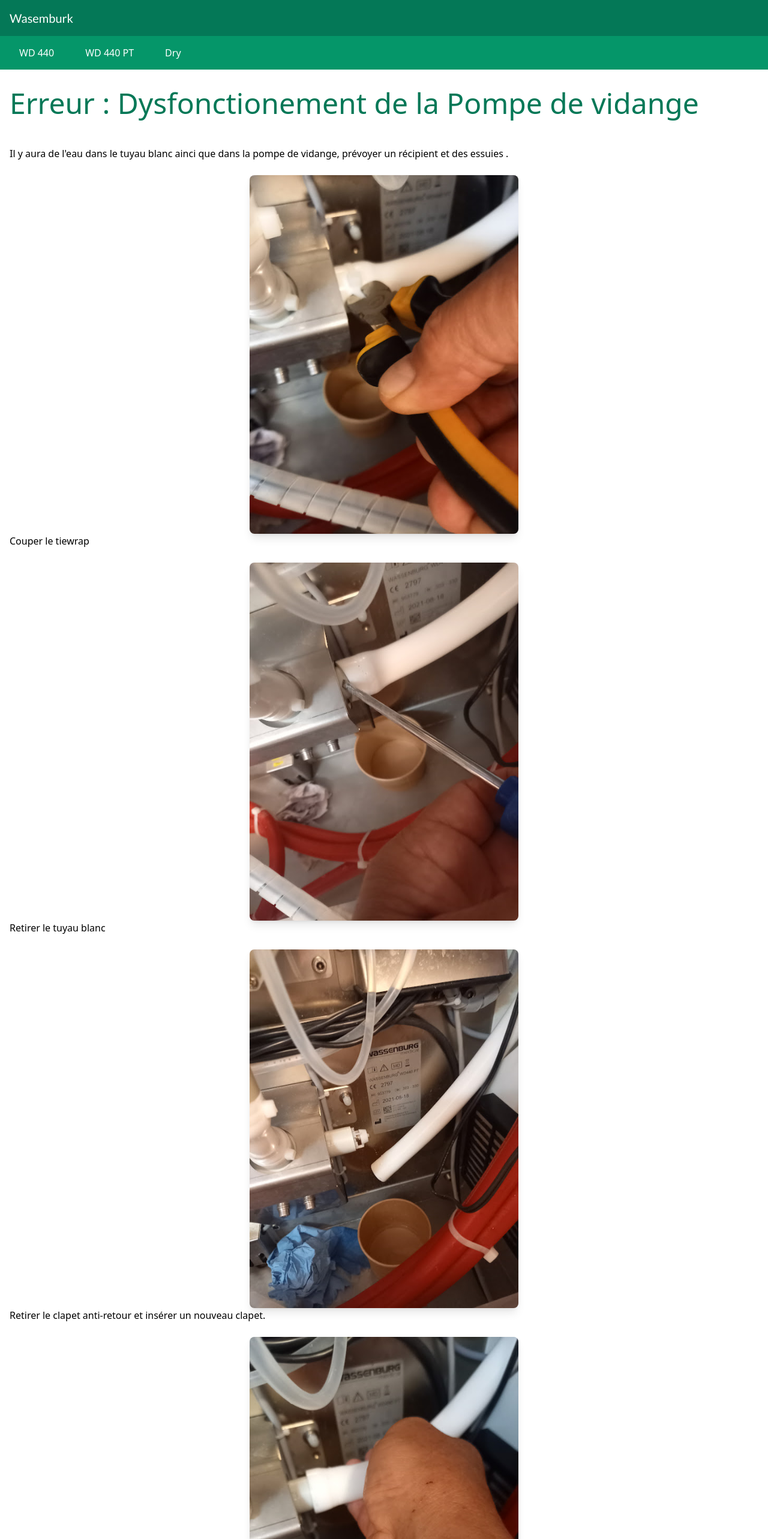
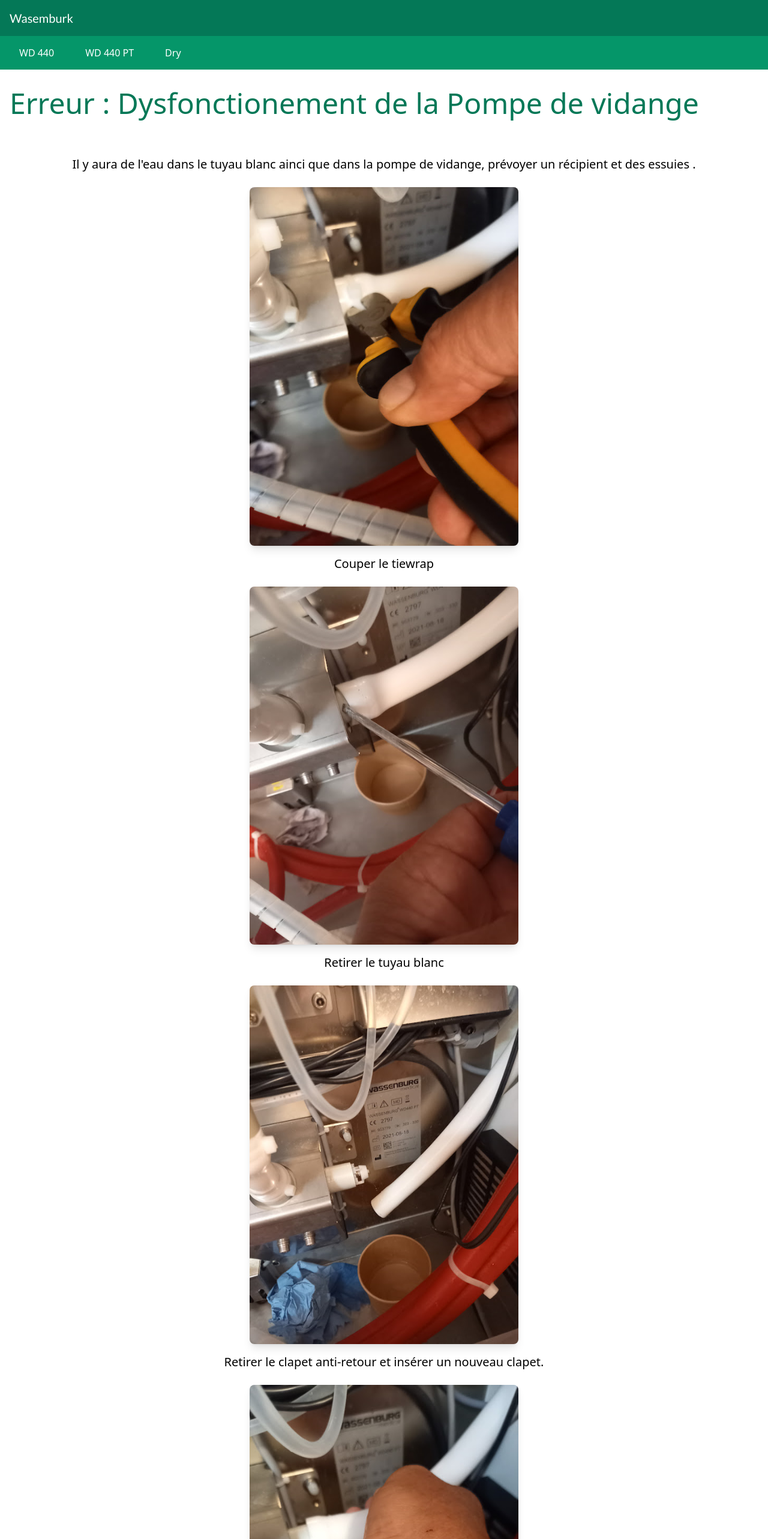
Before and after one commit to Quent-Matt/Project-Wasemburk, a React (Vite) app: page /Erreur-pompe-Vidange in a window 1280 px wide. Shown: the top 2566 px of the page at 60% size. Built offline with nearby package versions, Linux system fonts and the light colour scheme.

Commit message:
ajustement message

```diff
--- a/src/pages/Error/PompeVidange.jsx
+++ b/src/pages/Error/PompeVidange.jsx
@@ -11,7 +11,7 @@ export default function PompeVidange() {
     return (
         <div>
             <h2 className="text-5xl pb-12 pt-4 text-emerald-700 font-medium">Erreur : Dysfonctionement de la Pompe de vidange</h2>
-            <div>Il y aura de l'eau dans le tuyau blanc ainci que dans la
+            <div className="text-xl flex justify-center pt-4">Il y aura de l'eau dans le tuyau blanc ainci que dans la
                 pompe de vidange, prévoyer un récipient et des
                 essuies .</div>
             <img
@@ -19,7 +19,7 @@ export default function PompeVidange() {
                 alt="Machine WD 440 (PT) pompe vidange"
                 className="mt-6 w-full max-w-md mx-auto rounded-lg shadow-lg"
             />
-            <div>
+            <div className="text-xl flex justify-center pt-4">
                 Couper le tiewrap
             </div>
             <img
@@ -27,20 +27,20 @@ export default function PompeVidange() {
                 alt="Machine WD 440 (PT) pompe vidange"
                 className="mt-6 w-full max-w-md mx-auto rounded-lg shadow-lg"
             />
-            <div>Retirer le tuyau blanc </div>
+            <div className="text-xl flex justify-center pt-4">Retirer le tuyau blanc </div>
             <img
                 src={pompeVidange2}
                 alt="Machine WD 440 (PT) pompe vidange"
                 className="mt-6 w-full max-w-md mx-auto rounded-lg shadow-lg"
             />
-            <div>Retirer le clapet anti-retour et insérer un nouveau
+            <div className="text-xl flex justify-center pt-4">Retirer le clapet anti-retour et insérer un nouveau
                 clapet. </div>
             <img
                 src={pompeVidange3}
                 alt="Machine WD 440 (PT) pompe vidange"
                 className="mt-6 w-full max-w-md mx-auto rounded-lg shadow-lg"
             />
-            <div>Connecter le tuyau .</div>
+            <div className="text-xl flex justify-center pt-4">Connecter le tuyau .</div>
             <img
                 src={pompeVidange4}
                 alt="Machine WD 440 (PT) pompe vidange"
@@ -51,7 +51,7 @@ export default function PompeVidange() {
                 alt="Machine WD 440 (PT) pompe vidange"
                 className="mt-6 w-full max-w-md mx-auto rounded-lg shadow-lg"
             />
-            <div> Fixer un tiewrap.</div>
+            <div className="text-xl flex justify-center pt-4"> Fixer un tiewrap.</div>
         </div>
     )
 }
--- a/src/pages/Error/PressionCirculation.jsx
+++ b/src/pages/Error/PressionCirculation.jsx
@@ -12,7 +12,7 @@ export default function PressionCirculation() {
         <div>
            <h2 className="text-5xl pb-12 pt-4 text-emerald-700 font-medium">Erreur : Pas de pression de circulation</h2>
             <div>
-                <div>Il existe plusieurs cause pour ce message</div>
+                <div className="text-xl flex justify-center pt-4">Il existe plusieurs cause pour ce message</div>
                 <div>
                     1 ere cause, le tube hélicoïdal est obstrué par un objet  cliqué ici
                     2ème cause,  le bras oscillant ne tourne pas      cliqué ici
@@ -25,7 +25,7 @@ export default function PressionCirculation() {
                     alt="Machine WD 440 (PT) pression circulation"
                     className="mt-6 w-full max-w-md mx-auto rounded-lg shadow-lg"
                 />
-                <div>Dévisser la bague.</div>
+                <div className="text-xl flex justify-center pt-4">Dévisser la bague.</div>
                 <img
                     src={pressioncirculation1}
                     alt="Machine WD 440 (PT) pression circulation"
@@ -36,13 +36,13 @@ export default function PressionCirculation() {
                     alt="Machine WD 440 (PT) pression circulation"
                     className="mt-6 w-full max-w-md mx-auto rounded-lg shadow-lg"
                 />
-                <div>nspecter l'intérieur à la recherche d'un objet.</div>
+                <div className="text-xl flex justify-center pt-4">nspecter l'intérieur à la recherche d'un objet.</div>
                 <img
                     src={pressioncirculation3}
                     alt="Machine WD 440 (PT) pression circulation"
                     className="mt-6 w-full max-w-md mx-auto rounded-lg shadow-lg"
                 />
-                <div>Nettoyer le filtre</div>
+                <div className="text-xl flex justify-center pt-4">Nettoyer le filtre</div>
                 <img
                     src={pressioncirculation4}
                     alt="Machine WD 440 (PT) pression circulation"
@@ -53,7 +53,7 @@ export default function PressionCirculation() {
                     alt="Machine WD 440 (PT) pression circulation"
                     className="mt-6 w-full max-w-md mx-auto rounded-lg shadow-lg"
                 />
-                <div>Visser la bague</div>
+                <div className="text-xl flex justify-center pt-4">Visser la bague</div>
             </div>
         </div>
     )
--- a/src/pages/InstalationWD440PT.jsx
+++ b/src/pages/InstalationWD440PT.jsx
@@ -28,7 +28,7 @@ export default function InstallationWD440PT() {
                 alt="Machine WD 440 PT"
                 className="mt-6 w-full max-w-md mx-auto rounded-lg shadow-lg"
             />
-            Accès aux robinets, prise 220V , prise rj45, évacuation de l'air vicié
+                <div className="text-xl flex justify-center pt-4">Accès aux robinets, prise 220V , prise rj45, évacuation de l'air vicié</div>
             <img
                 src={imagemachine6}
                 alt="Machine WD 440 PT"
@@ -74,12 +74,12 @@ export default function InstallationWD440PT() {
                 alt="Machine WD 440 PT prefiltre"
                 className="mt-6 w-full max-w-md mx-auto rounded-lg shadow-lg"
             />
-            <div>préfiltres</div>
+            <div className="text-xl flex justify-center pt-4">Préfiltres</div>
             <img src={evacuationAir}
                  alt="Machine WD 440 PT evacuation d'air"
                  className="mt-6 w-full max-w-md mx-auto rounded-lg shadow-lg"
             />
-            <div>Evacuation air 50mm
+            <div className="text-xl flex justify-center pt-4">Evacuation air 50mm
                 Arrivée d'eau froide et chaude ( 10 litres par min , eau chaude min 50 degrés
             </div>
             <img src={imagemachine}
@@ -90,7 +90,7 @@ export default function InstallationWD440PT() {
                  alt="Machine"
                  className="mt-6 w-full max-w-md mx-auto rounded-lg shadow-lg"
             />
-            <div>ici pour deux PT wd 440 et un pt prévisionnel préfiltres à double filtration</div>
+            <div className="text-xl flex justify-center pt-4">ici pour deux PT wd 440 et un pt prévisionnel préfiltres à double filtration</div>
             <img src={imagemachine3}
                  alt="Machine"
                  className="mt-6 w-full max-w-md mx-auto rounded-lg shadow-lg"
```
